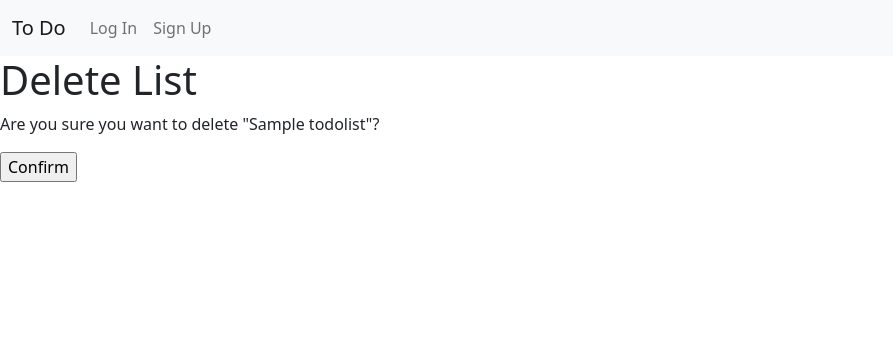
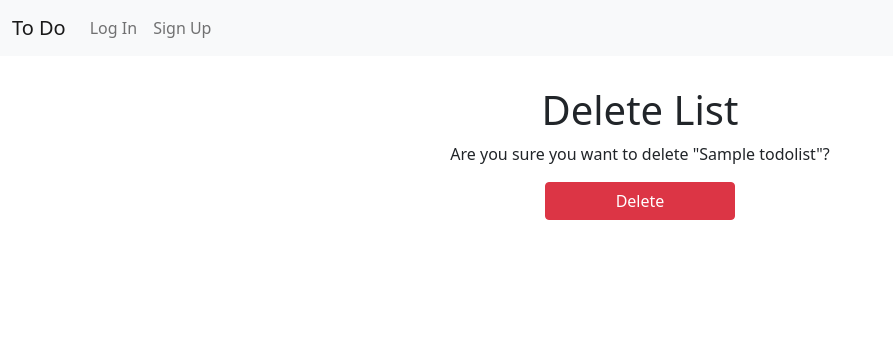
Before and after one commit to jackaitken/django-todo-app, a Django app: page /lists/1/delete/ in a window 1280 px wide. Shown: the top 356 px of the page, without its empty margins (0-893 px from the left). Run offline with Django 3.2, Linux system fonts and the light colour scheme; tables that the repository leaves empty hold one stand-in row (values such as "Sample post"); parts of the project's set-up code (start-up, migrations or seed data) failed here and were passed over.

Commit message:
updated list and delete page

```diff
--- a/templates/list_delete.html
+++ b/templates/list_delete.html
@@ -3,10 +3,28 @@
 {% block title %}Are you sure you want to delete?{% endblock title %}
 
 {% block content %}
-<h1>Delete List</h1>
-<form method="post">
-    {% csrf_token %}
-    <p>Are you sure you want to delete "{{ todolist.name }}"?</p>
-    <input type="submit" value="Confirm">
-</form>
+<div class="container" style="padding-top: 30px;">
+    <div class="row">
+        <div class="col-2"></div>
+        <div class="col-8 d-flex justify-content-center">
+            <h1>Delete List</h1>
+        </div>
+        <div class="col-2"></div>
+    </div>
+</div>
+<div class="container">
+    <div class="row">
+        <div class="col-2"></div>
+        <div class="col-8 d-flex justify-content-center">
+            <form method="post">
+                {% csrf_token %}
+                <p>Are you sure you want to delete "{{ todolist.name }}"?</p>
+                <button type="submit" class="btn btn-danger d-grid gap-2 col-6 mx-auto">Delete</button>
+                <!-- <input type="submit" value="Confirm" class="d-flex justify-content-center"> -->
+            </form>
+        </div>
+        <div class="col-2"></div>
+    </div>
+</div>
+
 {% endblock content %}
```
Also changed, not shown: templates/todo_lists.html (+7 -5 lines).
